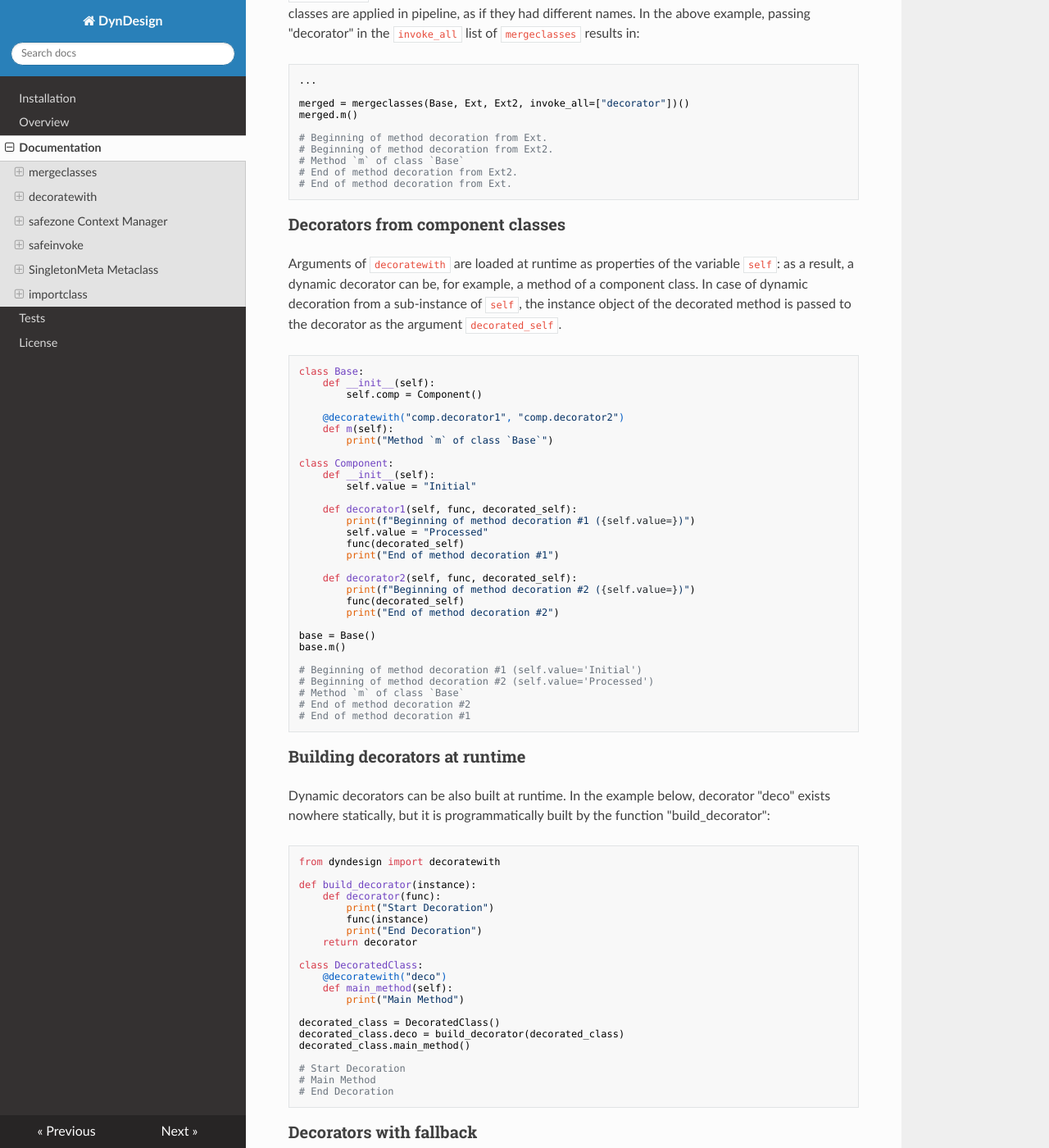
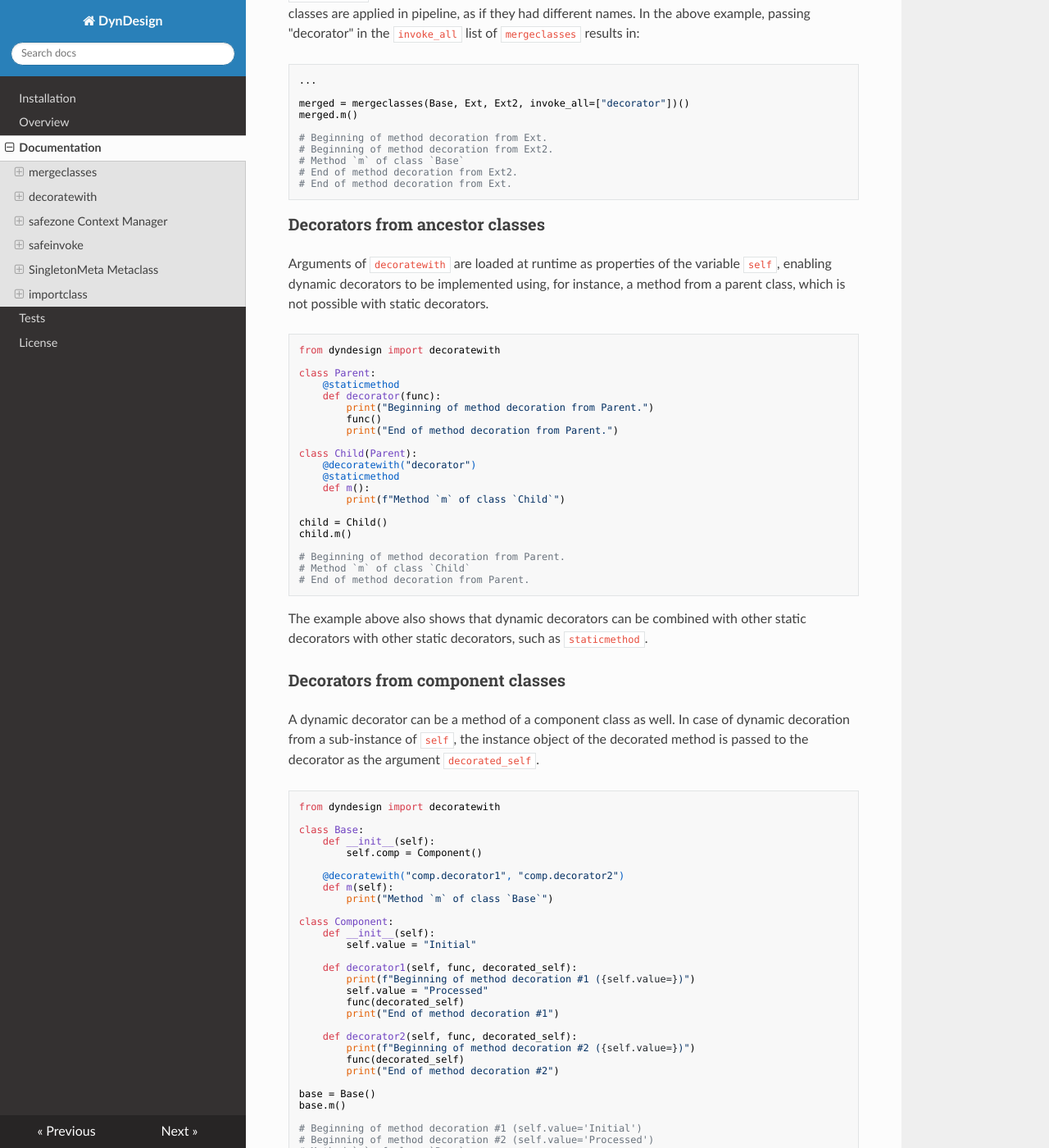
Before and after one commit to amarula/dyndesign, an MkDocs documentation site: the page built from docs/documentation.md, in a window 1280 px wide and 1400 px high, scrolled down 9341 px. Shown: the whole window at 82% size. Built offline with MkDocs 1.6.1, drawn with Linux system fonts in a browser that asks for light colours; nearby versions of some CDN libraries; some of the changed text lies outside the part shown.

Commit message:
Add documentation on decorators from ancestors
A new section on how to decorate a method with a decorator method from
an ancestor class is added to the documentation.

Signed-off-by: Patrizio Gelosi <patrizio.gelosi@amarulasolutions.com>

````diff
--- a/docs/documentation.md
+++ b/docs/documentation.md
@@ -307,7 +307,7 @@ It is also important to note that all inheritance functionalities still work as
 intended, meaning that "method_1" of "ParentA" can be accessed via cross-calling
 with "super().method_1()" from "ChildB". However, attempting to call "method_1"
 from a standalone instance of "ChildB" results in the exception
-```
+``` bash
 AttributeError: 'super' object has no attribute 'method_1'
 ```
 To ensure that "super().method_1" is skipped without generating an exception
@@ -570,15 +570,48 @@ merged.m()
 # End of method decoration from Ext.
 ```
 
+### Decorators from ancestor classes
+
+Arguments of `decoratewith` are loaded at runtime as properties of the variable
+`self`, enabling dynamic decorators to be implemented using, for instance, a
+method from a parent class, which is not possible with static decorators.
+
+``` py
+from dyndesign import decoratewith
+
+class Parent:
+    @staticmethod
+    def decorator(func):
+        print("Beginning of method decoration from Parent.")
+        func()
+        print("End of method decoration from Parent.")
+
+class Child(Parent):
+    @decoratewith("decorator")
+    @staticmethod
+    def m():
+        print(f"Method `m` of class `Child`")
+
+child = Child()
+child.m()
+
+# Beginning of method decoration from Parent.
+# Method `m` of class `Child`
+# End of method decoration from Parent.
+```
+
+The example above also shows that dynamic decorators can be combined with other
+static decorators with other static decorators, such as `staticmethod`.
+
 ### Decorators from component classes
 
-Arguments of `decoratewith` are loaded at runtime as properties of the variable
-`self`: as a result, a dynamic decorator can be, for example, a method of a
-component class. In case of dynamic decoration from a sub-instance of `self`,
-the instance object of the decorated method is passed to the decorator as the
-argument `decorated_self`.
+A dynamic decorator can be a method of a component class as well. In case of
+dynamic decoration from a sub-instance of `self`, the instance object of the
+decorated method is passed to the decorator as the argument `decorated_self`.
 
 ``` py
+from dyndesign import decoratewith
+
 class Base:
     def __init__(self):
         self.comp = Component()
````
